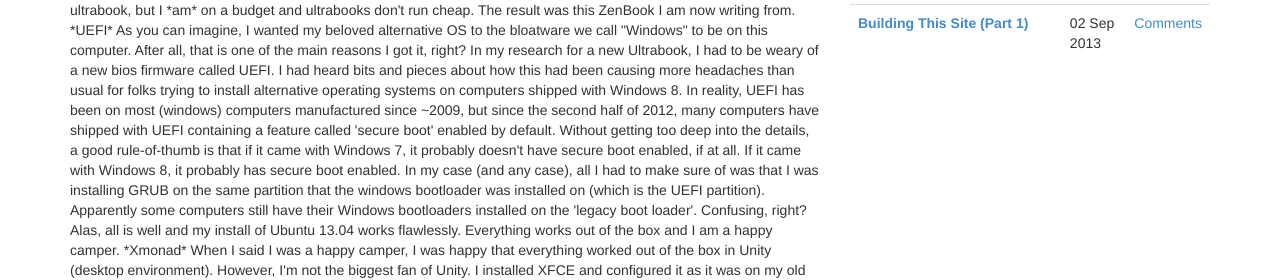
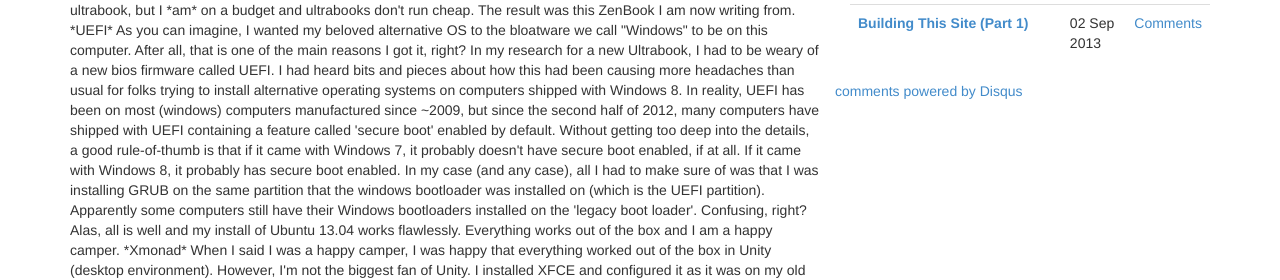
Before and after one commit to scperkins/scperkins.github.io, a Jekyll site: the page built from blog.html, in a window 1280 px wide and 1123 px high. Shown: the part 283-563 px from the top of the window. Built offline with Jekyll 4.4.1, drawn with Linux system fonts in a browser that asks for light colours; nearby versions of some CDN libraries; library files that are not in the unit come from our copies; comment, search, counter and statistics services are not loaded; some of the changed lines change nothing that is shown.

Commit message:
added disqus blog comments

```diff
--- a/_layouts/post.html
+++ b/_layouts/post.html
@@ -1,5 +1,6 @@
 ---
 layout: default
+comments: true
 ---
 
 <div id="wrap">
@@ -28,6 +29,34 @@
 				    {% endfor %}
 				  </table>
 				</div>
+
+				<div id="disqus_thread"></div>
+    <script type="text/javascript">
+        /* * * CONFIGURATION VARIABLES: EDIT BEFORE PASTING INTO YOUR WEBPAGE * * */
+        var disqus_shortname = 'seanperkins'; // required: replace example with your forum shortname
+
+        /* * * DON'T EDIT BELOW THIS LINE * * */
+        (function() {
+            var dsq = document.createElement('script'); dsq.type = 'text/javascript'; dsq.async = true;
+            dsq.src = '//' + disqus_shortname + '.disqus.com/embed.js';
+            (document.getElementsByTagName('head')[0] || document.getElementsByTagName('body')[0]).appendChild(dsq);
+        })();
+    </script>
+    <noscript>Please enable JavaScript to view the <a href="http://disqus.com/?ref_noscript">comments powered by Disqus.</a></noscript>
+    <a href="http://disqus.com" class="dsq-brlink">comments powered by <span class="logo-disqus">Disqus</span></a>
+
+    <script type="text/javascript">
+    /* * * CONFIGURATION VARIABLES: EDIT BEFORE PASTING INTO YOUR WEBPAGE * * */
+    var disqus_shortname = 'seanperkins'; // required: replace example with your forum shortname
+
+    /* * * DON'T EDIT BELOW THIS LINE * * */
+    (function () {
+        var s = document.createElement('script'); s.async = true;
+        s.type = 'text/javascript';
+        s.src = '//' + disqus_shortname + '.disqus.com/count.js';
+        (document.getElementsByTagName('HEAD')[0] || document.getElementsByTagName('BODY')[0]).appendChild(s);
+    }());
+    </script>
 			</div><!--blog-content -->
 		</div>
 	</div>
```
